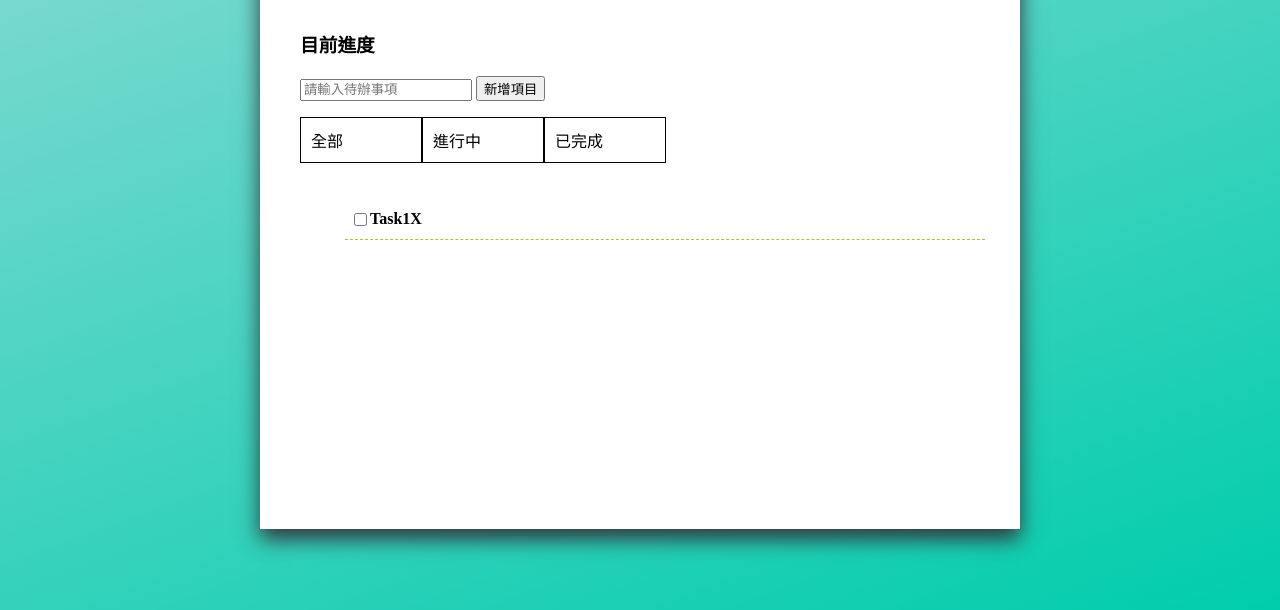
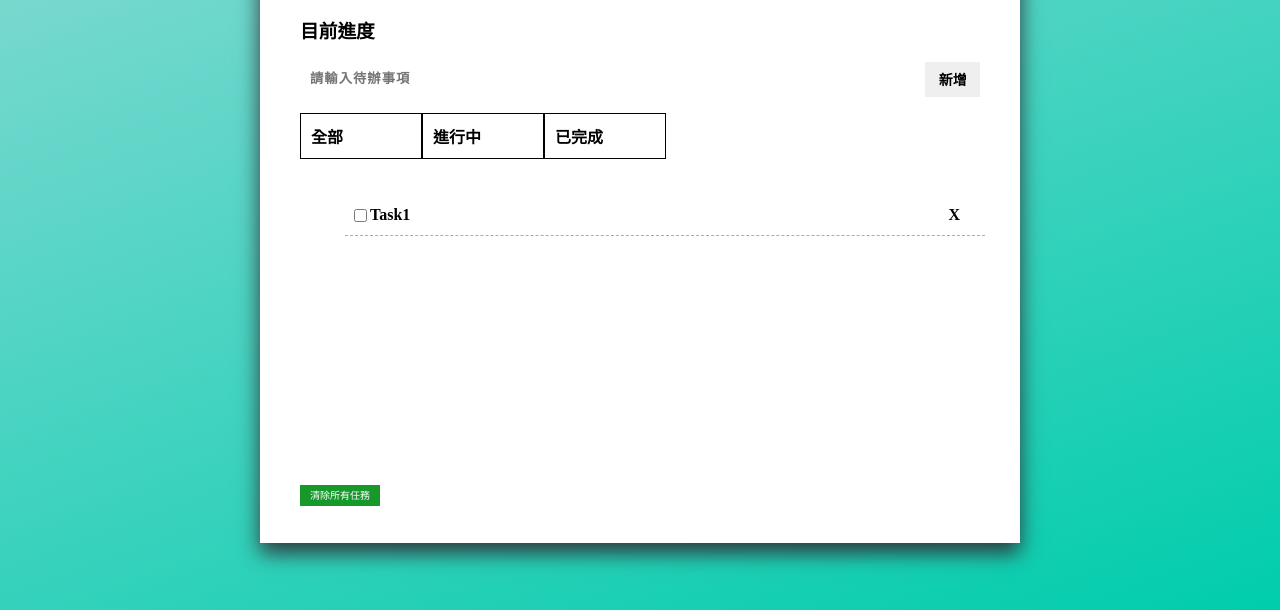
Before and after one commit to TimChen0409/TodoList, a plain HTML site: page index.html in a window 1280 px wide. Shown: the part 190-800 px from the top of the page. Drawn offline with nearby package versions, Linux system fonts and the light colour scheme.

Commit message:
update
update

```diff
--- a/index.html
+++ b/index.html
@@ -23,8 +23,8 @@
             </div>
         </div>
         <div class="addtask">
-            <input type="text" placeholder="請輸入待辦事項">
-            <button>新增項目</button>
+            <input type="text" class="keyin" placeholder="請輸入待辦事項">
+            <button class="addbtn">新增</button>
         </div>
         <div class="contain">
             <ul class="navbar">
@@ -41,6 +41,9 @@
                     </li>
                 </ul>
             </div>
+        </div>
+        <div class="clear">
+            <span>清除所有任務</span>
         </div>
     </div>
 
--- a/scss/style.scss
+++ b/scss/style.scss
@@ -19,6 +19,32 @@ body {
     overflow-x: hidden;
 }
 
+.addtask {
+    display: flex;
+    justify-content: center;
+    align-items: center;
+    .keyin {
+        padding: 0 10px;
+        letter-spacing: 1px;
+        width: 100%;
+        border: none;
+        background: none;
+        height: 35px;
+        font-weight: bold;
+    }
+    .addbtn {
+        width: 60px;
+        height: 35px;
+        font-size: 14px;
+        border: none;
+        font-weight: bold;
+        &:hover{
+            background: #8ddad5;
+        }
+
+    }
+}
+
 .content {
     position: relative;
     background: #fff;
@@ -29,42 +55,57 @@ body {
     transition: 0.5s;
 }
 
-.top{
+.top {
     display: flex;
     justify-content: space-around;
     align-items: center;
-
 }
 
-
-.navbar{
+.navbar {
     padding: 0;
     list-style: none;
     display: flex;
 }
-.navbar li{
+.navbar li {
     border: solid 1px black;
     padding: 10px;
     cursor: pointer;
     width: 100px;
+    font-weight: bold;
 }
 
-.task{
+.task {
     padding: 5px;
     width: 100%;
     height: 300px;
     font-weight: bold;
-    ul{
+    ul {
         list-style: none;
-        li{
+        li {
             padding: 10px 5px;
             display: flex;
             align-items: center;
             border-bottom: dashed 1px yellowgreen;
+            position: relative;
+            .close {
+                position: absolute;
+                display: inline-block;
+                cursor: pointer;
+                right: 25px;
+                &:hover {
+                    background: #c76161;
+                }
+            }
         }
     }
 }
-.close{
-    display: inline-block;
-    cursor: pointer;
+
+.clear {
+    span {
+        cursor: pointer;
+        padding: 5px 10px;
+        font-size: 10px;
+        color: white;
+        background: #16982b;
+    }
 }
```
Also changed, not shown: css/style.css, 1 other file.
